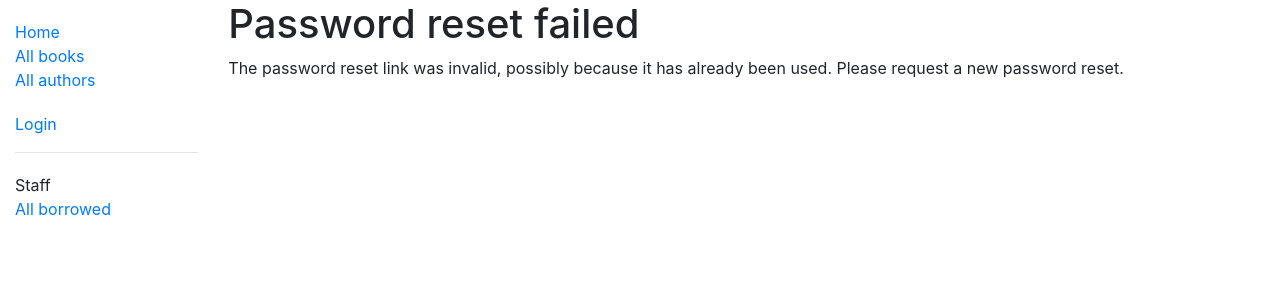
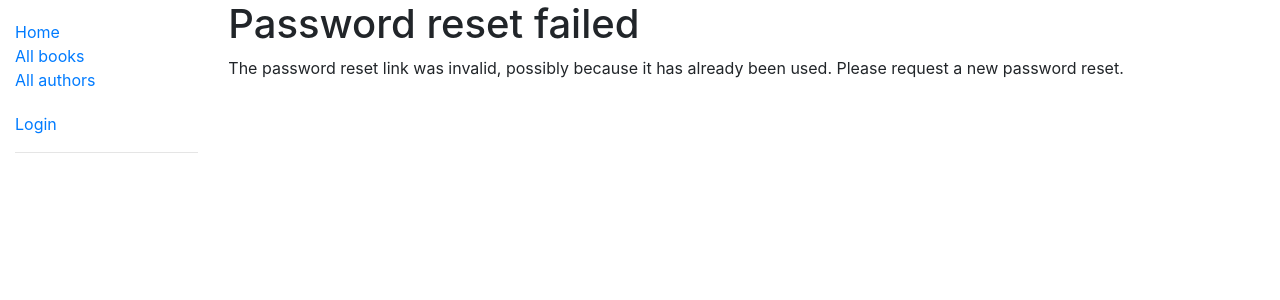
Before and after one commit to jarabt/django_projects, a Django app: page /accounts/reset/1/1/ in a window 1280 px wide. Shown: the top 300 px of the page. Run offline with Django 3.2, Linux system fonts and the light colour scheme.

Commit message:
up to ModelForms paragraph of tutorial part 9

```diff
--- a/locallibrary/catalog/models.py
+++ b/locallibrary/catalog/models.py
@@ -62,7 +62,7 @@ class BookInstance(models.Model):
 
     class Meta:
         ordering = ['due_back']
-        permissions = (("can_see_all_borrowed", "Display all borrowed books"),)
+        permissions = (("can_see_all_borrowed", "Display all borrowed books"),("can_mark_returned", "Set book as returned"),)
 
     @property
     def is_overdue(self):
--- a/locallibrary/catalog/templates/catalog/base_generic.html
+++ b/locallibrary/catalog/templates/catalog/base_generic.html
@@ -33,8 +33,10 @@
 					<hr>
 
 					<ul class="sidebar-nav">
-						<li>Staff</li>
-						<li><a href="{% url 'all-borrowed' %}">All borrowed</a></li>
+						{% if perms.catalog.can_mark_returned %}
+							<li>Staff</li>
+							<li><a href="{% url 'all-borrowed' %}">All borrowed</a></li>
+						{% endif %}
 					</ul>
 				{% endblock %}
 				</div>
--- a/locallibrary/catalog/templates/catalog/bookinstance_list_borrowed_all.html
+++ b/locallibrary/catalog/templates/catalog/bookinstance_list_borrowed_all.html
@@ -8,7 +8,7 @@
 
 			{% for bookinst in bookinstance_list %}
 				<li class="{% if bookinst.is_overdue %}text-danger{% endif %}">
-					<a href="{% url 'book-detail' bookinst.book.pk %}">{{ bookinst.book.title }}</a> ({{ bookinst.due_back }}) - {% if bookinst.borrower %}{{ bookinst.borrower }}{% endif %}
+					<a href="{% url 'book-detail' bookinst.book.pk %}">{{ bookinst.book.title }}</a> ({{ bookinst.due_back }}) - {% if bookinst.borrower %}{{ bookinst.borrower }}{% endif %} {% if perms.catalog.can_mark_returned %}- <a href="{% url 'renew-book-librarian' bookinst.id %}">Renew</a> {% endif %}
 				</li>
 			{% endfor %}
 		</ul>
```
Also changed, not shown: locallibrary/catalog/migrations/0005_alter_bookinstance_options.py (added).
